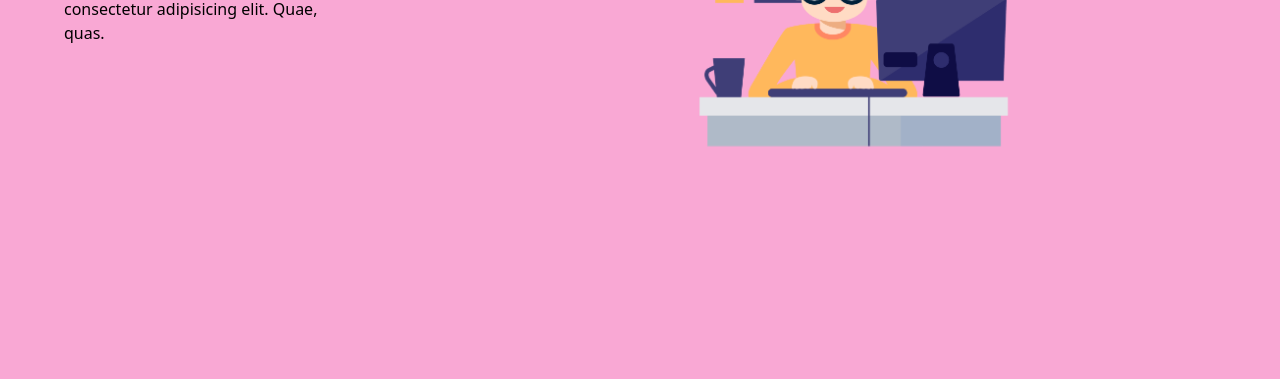
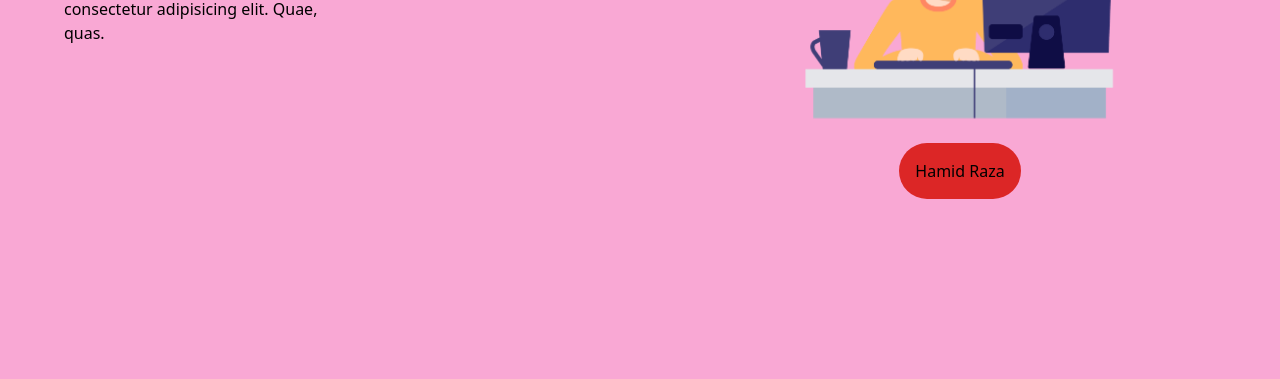
Before and after one commit to hamid348/intro-tailwind-css, a website built with Vite: page index.html in a window 1280 px wide. Shown: the part 465-844 px from the top of the page. Built offline with nearby package versions, Linux system fonts and the light colour scheme.

Commit message:
button add

```diff
--- a/index.html
+++ b/index.html
@@ -25,12 +25,18 @@
                 <h1 class="text-6xl">Hi I am Hamid</h1>
                 <p class="w-1/2">Lorem ipsum dolor sit amet, consectetur adipisicing elit. Quae, quas.</p>
             </div>
-            <div class="flex-1">
+            <div class="flex-1 flex flex-col items-center ">
                 <img src="./img/programmer.png" alt="" class="h-96">
+                <div class="mx-auto">
+                    <button class="bg-red-600 p-4 rounded-full active:bg-red-700 focus:bg-black focus:text-white">
+                        Hamid Raza
+                    </button>
+                </div>
             </div>
 
         </div>
 
+
     </div>
 </body>
 </html>
```
